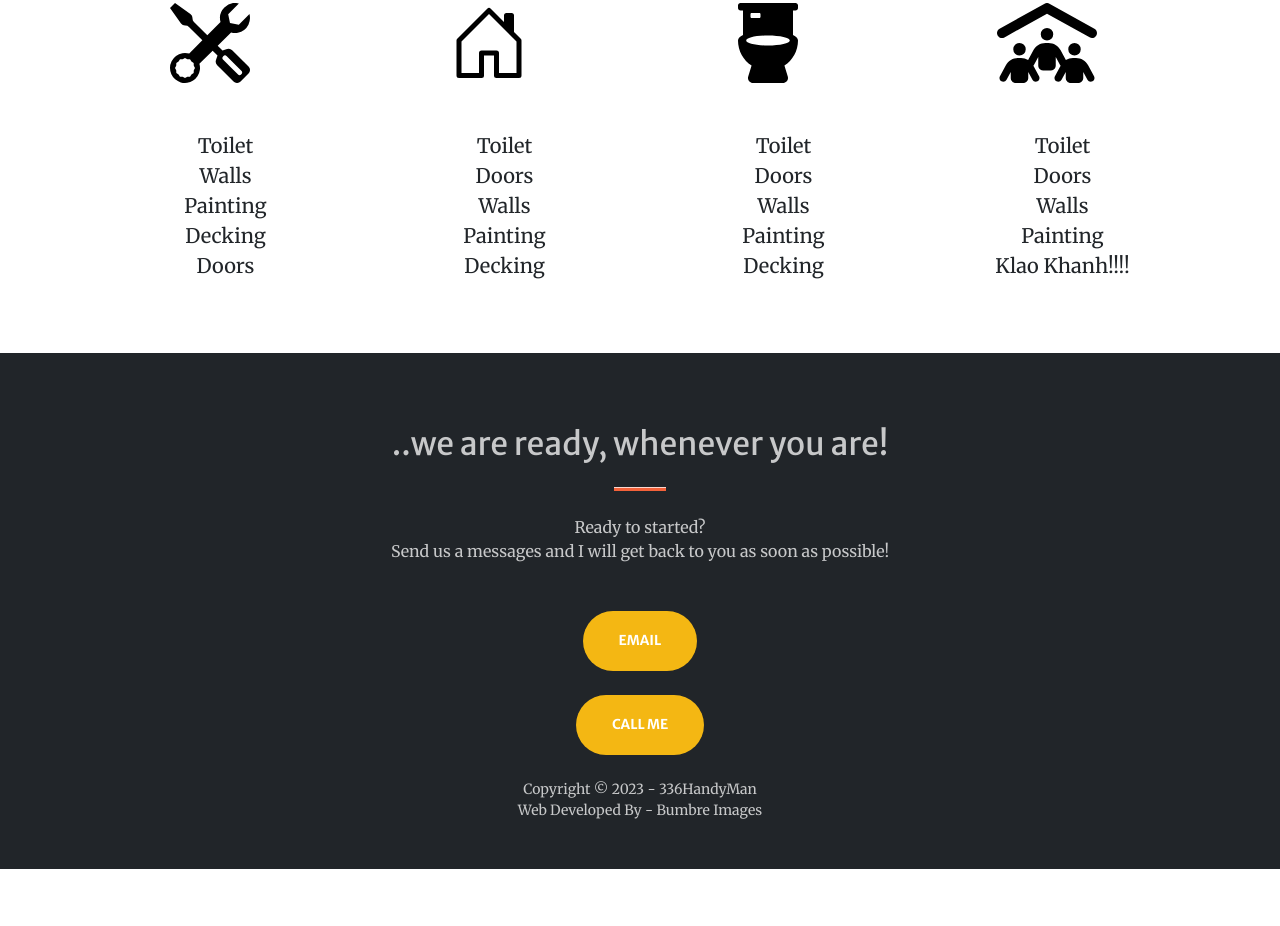
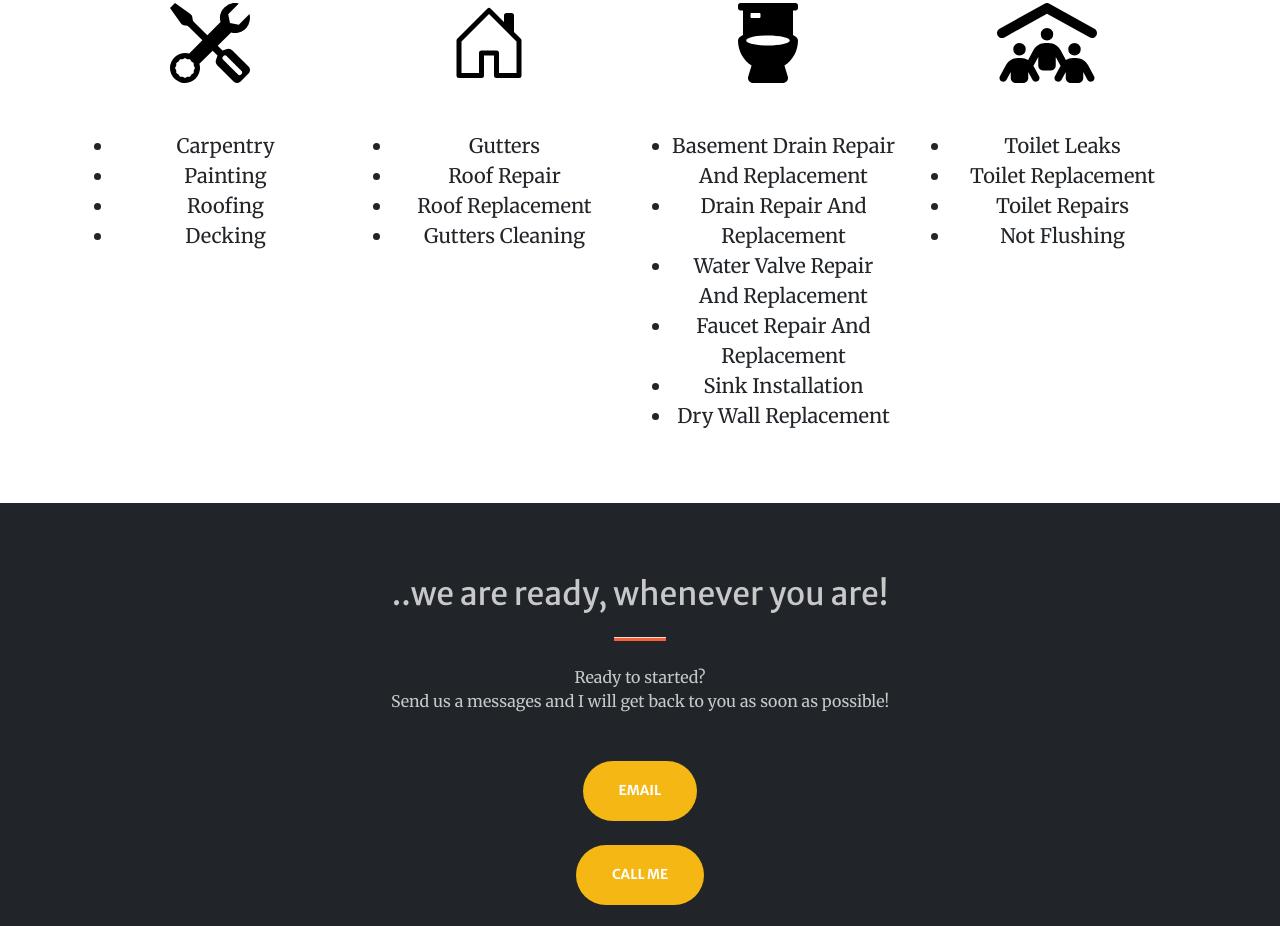
Before and after one commit to tomasimsy/336BHandy, a plain HTML site: page index.html in a window 1280 px wide. Shown: the part 949-1875 px from the top of the page. Before the commit the page ends 1818 px from the top, so only its background shows below. Drawn offline with nearby package versions, Linux system fonts and the light colour scheme; some packages are replaced by stand-ins of ours; a script that the page names is missing.

Commit message:
Update index.html

```diff
--- a/index.html
+++ b/index.html
@@ -103,12 +103,11 @@
                             <path d="M1 0 0 1l2.2 3.081a1 1 0 0 0 .815.419h.07a1 1 0 0 1 .708.293l2.675 2.675-2.617 2.654A3.003 3.003 0 0 0 0 13a3 3 0 1 0 5.878-.851l2.654-2.617.968.968-.305.914a1 1 0 0 0 .242 1.023l3.27 3.27a.997.997 0 0 0 1.414 0l1.586-1.586a.997.997 0 0 0 0-1.414l-3.27-3.27a1 1 0 0 0-1.023-.242L10.5 9.5l-.96-.96 2.68-2.643A3.005 3.005 0 0 0 16 3c0-.269-.035-.53-.102-.777l-2.14 2.141L12 4l-.364-1.757L13.777.102a3 3 0 0 0-3.675 3.68L7.462 6.46 4.793 3.793a1 1 0 0 1-.293-.707v-.071a1 1 0 0 0-.419-.814L1 0Zm9.646 10.646a.5.5 0 0 1 .708 0l2.914 2.915a.5.5 0 0 1-.707.707l-2.915-2.914a.5.5 0 0 1 0-.708ZM3 11l.471.242.529.026.287.445.445.287.026.529L5 13l-.242.471-.026.529-.445.287-.287.445-.529.026L3 15l-.471-.242L2 14.732l-.287-.445L1.268 14l-.026-.529L1 13l.242-.471.026-.529.445-.287.287-.445.529-.026L3 11Z"/>
                         </svg>
                         <div class="text-dark py-4 mt-4  fs-5 ">
-                            <ul class="list-group-flush">
-                                <li class="list-group-item">toilet</li>
-                                <li class="list-group-item">walls</li>
-                                <li class="list-group-item">painting</li>
-                                <li class="list-group-item">decking</li>
-                                <li class="list-group-item">doors</li>
+                            <ul class="list-gr oup-f lush">
+                                <li>Carpentry</li>
+                                <li>painting</li>
+                                <li>Roofing</li>
+                                <li>Decking</li>
                             </ul>
                         </div>
                     </div>
@@ -118,11 +117,10 @@
                         </svg>
                         <div class="text-dark py-4 mt-4 fs-5 text-center">
                             <ul>
-                                <li class="list-group-item">toilet</li>
-                                <li class="list-group-item" class="list-group-item">doors</li>
-                                <li class="list-group-item">walls</li>
-                                <li class="list-group-item">painting</li>
-                                <li class="list-group-item">decking</li>
+                                <li>Gutters</li>
+                                <li>Roof repair</li>
+                                <li>roof replacement</li>
+                                <li>Gutters Cleaning</li>
                             </ul>
                         </div>
                     </div>
@@ -130,11 +128,12 @@
                         <svg xmlns="http://www.w3.org/2000/svg" height="80" viewBox="0 0 384 512"><!--! Font Awesome Free 6.4.0 by @fontawesome - https://fontawesome.com License - https://fontawesome.com/license (Commercial License) Copyright 2023 Fonticons, Inc. --><path d="M368 48c8.8 0 16-7.2 16-16V16c0-8.8-7.2-16-16-16H16C7.2 0 0 7.2 0 16v16c0 8.8 7.2 16 16 16h16v156.7C11.8 214.8 0 226.9 0 240c0 67.2 34.6 126.2 86.8 160.5l-21.4 70.2C59.1 491.2 74.5 512 96 512h192c21.5 0 36.9-20.8 30.6-41.3l-21.4-70.2C349.4 366.2 384 307.2 384 240c0-13.1-11.8-25.2-32-35.3V48h16zM80 72c0-4.4 3.6-8 8-8h48c4.4 0 8 3.6 8 8v16c0 4.4-3.6 8-8 8H88c-4.4 0-8-3.6-8-8V72zm112 200c-77.1 0-139.6-14.3-139.6-32s62.5-32 139.6-32 139.6 14.3 139.6 32-62.5 32-139.6 32z"/></svg>
                         <div class="text-dark py-4 mt-4 fs-5">
                             <ul>
-                                <li class="list-group-item">toilet</li>
-                                <li class="list-group-item">doors</li>
-                                <li class="list-group-item">walls</li>
-                                <li class="list-group-item">painting</li>
-                                <li class="list-group-item">decking</li>
+                                <li class="">Basement drain repair and replacement</li>
+                                <li class="">Drain repair and replacement</li>
+                                <li class="">Water valve repair and replacement</li>
+                                <li class="">Faucet repair and replacement</li>
+                                <li class="">Sink Installation</li>
+                                <li>Dry wall replacement</li>
                             </ul>
                         </div>
                     </div>
@@ -142,11 +141,10 @@
                         <svg xmlns="http://www.w3.org/2000/svg" height="80" viewBox="0 0 640 512"><!--! Font Awesome Free 6.4.0 by @fontawesome - https://fontawesome.com License - https://fontawesome.com/license (Commercial License) Copyright 2023 Fonticons, Inc. --><path d="M335.5 4l288 160c15.4 8.6 21 28.1 12.4 43.5s-28.1 21-43.5 12.4L320 68.6 47.5 220c-15.4 8.6-34.9 3-43.5-12.4s-3-34.9 12.4-43.5L304.5 4c9.7-5.4 21.4-5.4 31.1 0zM320 160a40 40 0 1 1 0 80 40 40 0 1 1 0-80zM144 256a40 40 0 1 1 0 80 40 40 0 1 1 0-80zm312 40a40 40 0 1 1 80 0 40 40 0 1 1 -80 0zM226.9 491.4L200 441.5V480c0 17.7-14.3 32-32 32H120c-17.7 0-32-14.3-32-32V441.5L61.1 491.4c-6.3 11.7-20.8 16-32.5 9.8s-16-20.8-9.8-32.5l37.9-70.3c15.3-28.5 45.1-46.3 77.5-46.3h19.5c16.3 0 31.9 4.5 45.4 12.6l33.6-62.3c15.3-28.5 45.1-46.3 77.5-46.3h19.5c32.4 0 62.1 17.8 77.5 46.3l33.6 62.3c13.5-8.1 29.1-12.6 45.4-12.6h19.5c32.4 0 62.1 17.8 77.5 46.3l37.9 70.3c6.3 11.7 1.9 26.2-9.8 32.5s-26.2 1.9-32.5-9.8L552 441.5V480c0 17.7-14.3 32-32 32H472c-17.7 0-32-14.3-32-32V441.5l-26.9 49.9c-6.3 11.7-20.8 16-32.5 9.8s-16-20.8-9.8-32.5l36.3-67.5c-1.7-1.7-3.2-3.6-4.3-5.8L376 345.5V400c0 17.7-14.3 32-32 32H296c-17.7 0-32-14.3-32-32V345.5l-26.9 49.9c-1.2 2.2-2.6 4.1-4.3 5.8l36.3 67.5c6.3 11.7 1.9 26.2-9.8 32.5s-26.2 1.9-32.5-9.8z"/></svg>
                         <div class="text-dark py-4 mt-4 fs-5">
                             <ul>
-                                <li class="list-group-item">toilet</li>
-                                <li class="list-group-item">doors</li>
-                                <li class="list-group-item">walls</li>
-                                <li class="list-group-item">painting</li>
-                                <li class="list-group-item" class="bg-secondary">Klao Khanh!!!!</li>
+                                <li class="">Toilet leaks</li>
+                                <li class="">Toilet replacement</li>
+                                <li class="">Toilet repairs</li>
+                                <li class="">Not flushing</li>
                             </ul>
                         </div>
                     </div>
```
